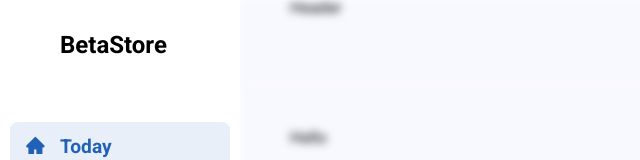
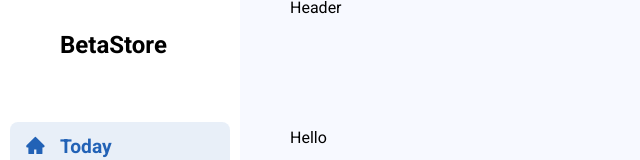
Before and after one commit to floriankulig/testiply, a Next.js app: page /apps in a window 1280 px wide. Shown: the top 160 px of the page, without its empty margins (0-640 px from the left). Built offline with nearby package versions, Linux system fonts and the light colour scheme.

Commit message:
remove filter if sidebar is always visible

```diff
--- a/src/components/layouts/Header.tsx
+++ b/src/components/layouts/Header.tsx
@@ -13,6 +13,7 @@ const StyledHeader = styled.div<StyledHeaderProps>`
     @media (${({ theme }) => theme.bp.big}){
         width: calc(100vw - var(--sidebar-width));
         margin-left: var(--sidebar-width);
+        filter: none;
     }
     filter: ${p => p.sidebarOpen ? "blur(4px)" : "none"};
     height: var(--header-height);
--- a/src/components/layouts/Layout.tsx
+++ b/src/components/layouts/Layout.tsx
@@ -15,7 +15,8 @@ const StyledContent = styled.div<StyledContentProps>`
     width: 100vw;
     @media (${({ theme }) => theme.bp.big}){
         width: calc(100vw - var(--sidebar-width));
-        margin-left: var(--sidebar-width)
+        margin-left: var(--sidebar-width);
+        filter: none;
     }
     padding-top: calc(var(--header-height) + 2.5em);
     background: #f7f9ff;
```
